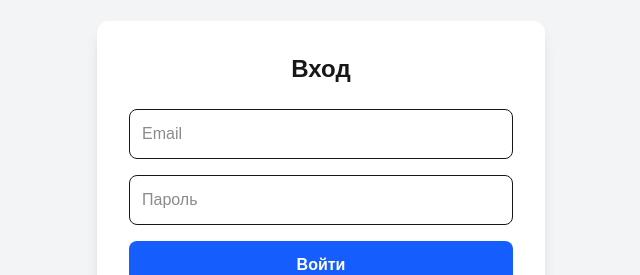
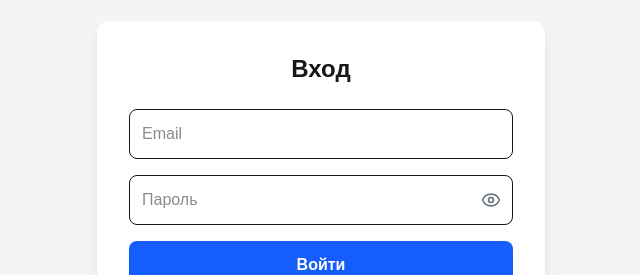
Before and after one commit to AudioDiary/audio-diary, a Next.js app: page /login in a window 1280 px wide. Shown: the part 211-486 px from the top of the page, without its empty margins (319-959 px from the left). Built offline with nearby package versions, Linux system fonts and the light colour scheme.

Commit message:
added глаз у пароля

```diff
--- a/app/login/page.js
+++ b/app/login/page.js
@@ -2,10 +2,12 @@
 import { useState } from 'react';
 import { supabase } from '@/lib/supabase';
 import { useRouter } from 'next/navigation';
+import { Eye, EyeOff } from 'lucide-react'; // Импортируем иконки глаза
 
 export default function Login() {
   const [email, setEmail] = useState('');
   const [password, setPassword] = useState('');
+  const [showPassword, setShowPassword] = useState(false); // Состояние для показа пароля
   const [loading, setLoading] = useState(false);
   const [isSignUp, setIsSignUp] = useState(false);
   const router = useRouter();
@@ -21,7 +23,6 @@
         email,
         password,
         options: {
-          // Важно: указываем, куда вернуть пользователя после клика в письме
           emailRedirectTo: `${window.location.origin}/`
         }
       });
@@ -38,13 +39,11 @@
     setLoading(false);
   };
 
-  // --- НОВАЯ ФУНКЦИЯ: Повторная отправка ---
   const handleResendEmail = async () => {
     if (!email) {
       alert("Сначала введите Email в поле выше.");
       return;
     }
-
     setLoading(true);
     const { error } = await supabase.auth.resend({
       type: 'signup',
@@ -66,21 +65,36 @@
         <h2 className="text-2xl font-bold mb-6 text-center">{isSignUp ? 'Регистрация' : 'Вход'}</h2>
 
         <form onSubmit={handleAuth} className="space-y-4">
+          {/* Поле Email */}
           <input
             type="email"
             placeholder="Email"
-            className="w-full p-3 border rounded-lg"
+            className="w-full p-3 border rounded-lg focus:outline-none focus:ring-2 focus:ring-blue-500"
             value={email}
             onChange={e => setEmail(e.target.value)}
           />
-          <input
-            type="password"
-            placeholder="Пароль"
-            className="w-full p-3 border rounded-lg"
-            value={password}
-            onChange={e => setPassword(e.target.value)}
-          />
-          <button disabled={loading} className="w-full bg-blue-600 text-white p-3 rounded-lg hover:bg-blue-700 font-bold transition">
+
+          {/* Поле Пароля с глазиком */}
+          <div className="relative">
+            <input
+              // Если showPassword true - показываем текст, иначе - пароль
+              type={showPassword ? "text" : "password"}
+              placeholder="Пароль"
+              // Добавляем pr-10 (padding-right), чтобы текст не наезжал на иконку
+              className="w-full p-3 border rounded-lg focus:outline-none focus:ring-2 focus:ring-blue-500 pr-10"
+              value={password}
+              onChange={e => setPassword(e.target.value)}
+            />
+            <button
+              type="button" // Важно: type="button", чтобы не отправлялась форма
+              onClick={() => setShowPassword(!showPassword)}
+              className="absolute right-3 top-1/2 -translate-y-1/2 text-gray-500 hover:text-gray-700"
+            >
+              {showPassword ? <EyeOff size={20} /> : <Eye size={20} />}
+            </button>
+          </div>
+
+          <button disabled={loading} className="w-full bg-blue-600 text-white p-3 rounded-lg hover:bg-blue-700 font-bold transition disabled:opacity-70">
             {loading ? 'Обработка...' : (isSignUp ? 'Зарегистрироваться' : 'Войти')}
           </button>
         </form>
@@ -93,7 +107,6 @@
             {isSignUp ? 'Уже есть аккаунт? Войти' : 'Нет аккаунта? Создать'}
           </button>
 
-          {/* Кнопка повторной отправки (показываем только при регистрации) */}
           {isSignUp && (
             <button
               onClick={handleResendEmail}
```
